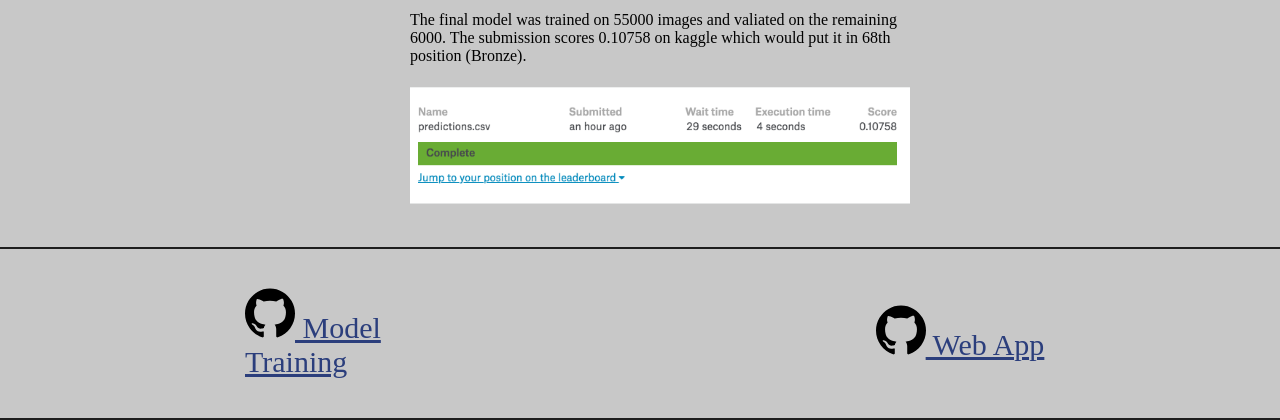
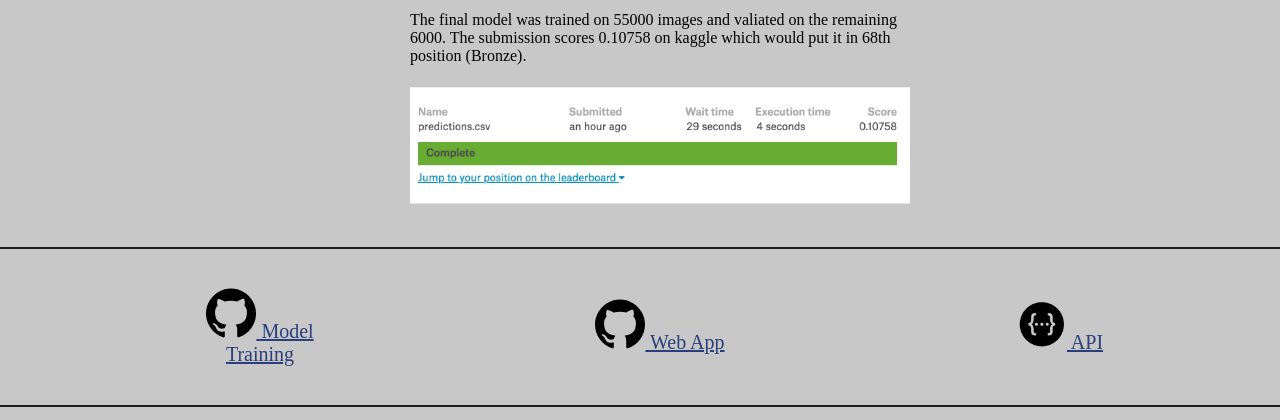
Before and after one commit to LiamWoodRoberts/GalaxyWebApp, a Flask app: page / in a window 1280 px wide. Shown: the part 1672-2092 px from the top of the page. Run offline with Flask 2, Linux system fonts and the light colour scheme.

Commit message:
added swagger ui through flask restplus module

```diff
--- a/app.py
+++ b/app.py
@@ -1,12 +1,19 @@
 import predictor
-from flask import Flask,render_template,request,jsonify,url_for,redirect,Request
+from flask import Flask,render_template,request,jsonify,url_for,redirect,Request,send_from_directory,Blueprint
 from model_params import params
 from keras import backend as K
 import requests
 import json
 from utils import parse_response
+from flask_restplus import Api,Resource
+
 
 app = Flask(__name__)
+
+blueprint = Blueprint('api',__name__,url_prefix='/galaxy_api')
+api_name = 'Galaxy Morphology Survey Response Prediction Model'
+api = Api(blueprint,default=api_name,doc='/documentation')
+app.register_blueprint(blueprint)
 
 @app.route("/")
 @app.route("/home")
@@ -16,23 +23,24 @@ def home():
 @app.route("/predictor")
 def galaxy_predictor():
     host_url = request.url_root
-    r = requests.get(host_url+"api")
+    r = requests.get(host_url+"galaxy_api/galaxy_morphology_predictor")
     image_path,cols,parsed_pred = parse_response(r)
     return render_template("predictor.html",image=image_path,preds=parsed_pred,columns=cols)
 
-@app.route("/api",methods=['GET'])
-def galaxy_api():
-    model_params = params()
-    df,index = predictor.generate_sample()
-    image_path = f'../static/data/demo_images/{index}.jpg'
-    K.clear_session()
-    return jsonify(image_path = image_path,prediction=df.to_json())
+@api.route("/galaxy_morphology_predictor")
+class galaxy_api(Resource):
+    def get(self):
+        model_params = params()
+        df,index = predictor.generate_sample()
+        image_path = f'../static/data/demo_images/{index}.jpg'
+        K.clear_session()
+        return jsonify(image_path = image_path,prediction=df.to_json())
 
 @app.route("/contact")
 def contact():
     return render_template("contact.html")
 
 if __name__ == '__main__':
-    app.run(debug=False)
+    app.run(debug=True)
 
 # export FLASK_APP=app.py
--- a/static/styles/styles.css
+++ b/static/styles/styles.css
@@ -38,8 +38,9 @@ div.image{
 
 div.foot{
     background:rgb(200,200,200);
-    width:230px;
+    width:170px;
     height:auto;
+    align-items:center;
 }
 
 div.data {
@@ -72,6 +73,12 @@ a {
     margin:auto;
     color:rgb(43, 62, 124);
 }
+
+a.foot {
+    font-size:20px;
+    text-align: center;
+}
+
 section {
     background: rgb(200,200,200);
     color: gray;
--- a/templates/index.html
+++ b/templates/index.html
@@ -80,11 +80,11 @@
     </section>
     <header class="nav_bar">
     </header>
-        <section>
-        <ul>
+    <section>
+    <ul>
             <li>
                 <div class="foot">
-                    <a href="https://github.com/LiamWoodRoberts/Image_Classification_for_Galaxy_Morphologies" class="text">
+                    <a href="https://github.com/LiamWoodRoberts/Image_Classification_for_Galaxy_Morphologies" class="foot">
                         <img src="../static/images/github.svg" class="icon">
                         Model Training</a>
                 </div>
@@ -92,9 +92,16 @@
 
             <li>
                 <div class="foot">
-                    <a href="https://github.com/LiamWoodRoberts/GalaxyWebApp" class="text">
+                    <a href="https://github.com/LiamWoodRoberts/GalaxyWebApp" class="foot">
                         <img src="../static/images/github.svg" class="icon">
                         Web App</a>
+                </div>
+            </li>
+            <li>
+                <div class="foot">
+                    <a href="/galaxy_api/documentation" class="foot">
+                        <img src="../static/images/swagger.png" class="icon">
+                        API</a>
                 </div>
             </li>
 
```
Also changed, not shown: requirements.txt (+9 -0 lines), templates/predictor.html (+9 -2 lines), static/images/swagger.png (added), 1 other file.
